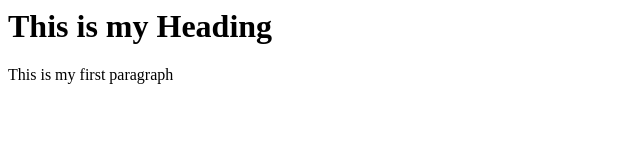
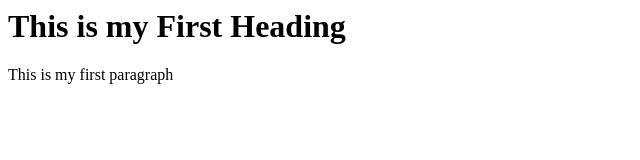
Before and after one commit to rhaubt/DID201A_TR2_2020, a plain HTML site: page index.html in a window 1280 px wide. Shown: the whole page, without its empty margins (0-640 px from the left). Drawn offline with Linux system fonts and the light colour scheme.

Commit message:
Second edit
changed words in heading

```diff
--- a/index.html
+++ b/index.html
@@ -4,7 +4,7 @@
 </head>
 
 <body>
-  <h1>This is my Heading</h1>
+  <h1>This is my First Heading</h1>
   <p>This is my first paragraph</p>
 </body>
 
```
